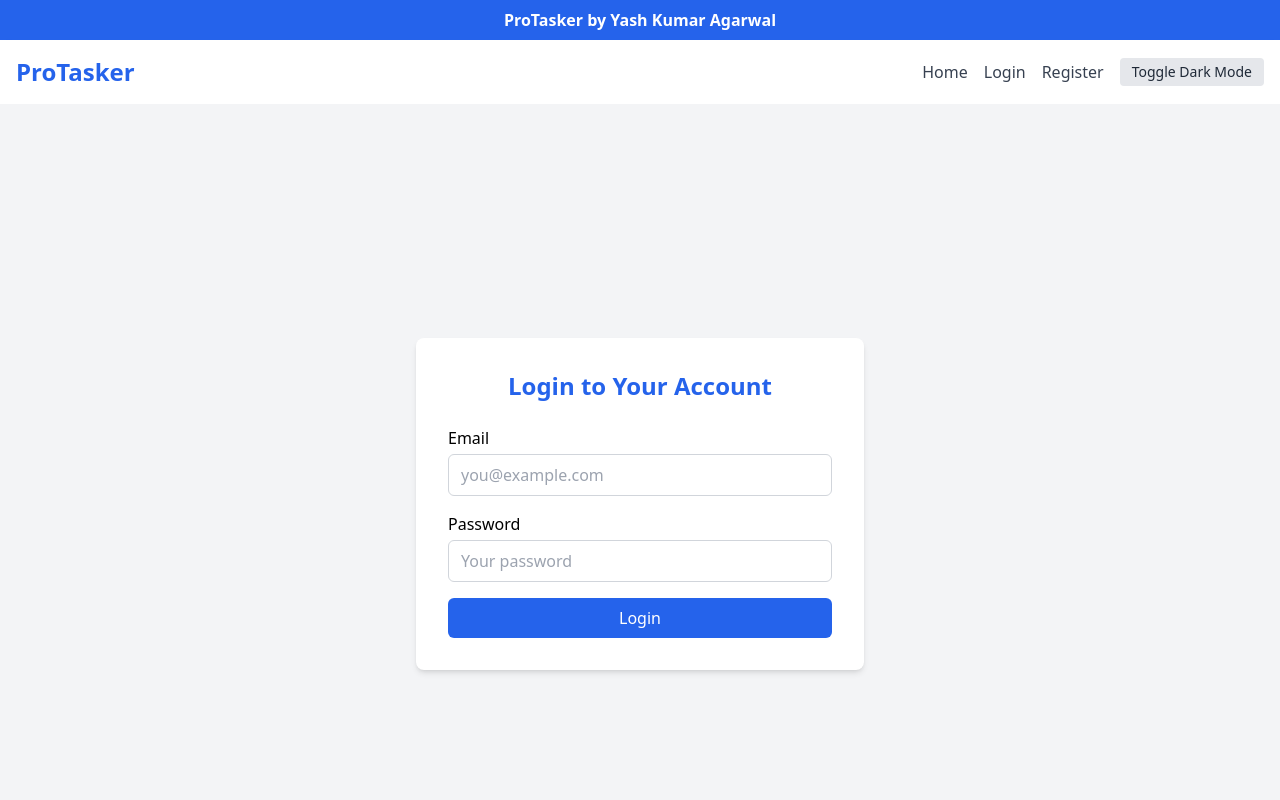
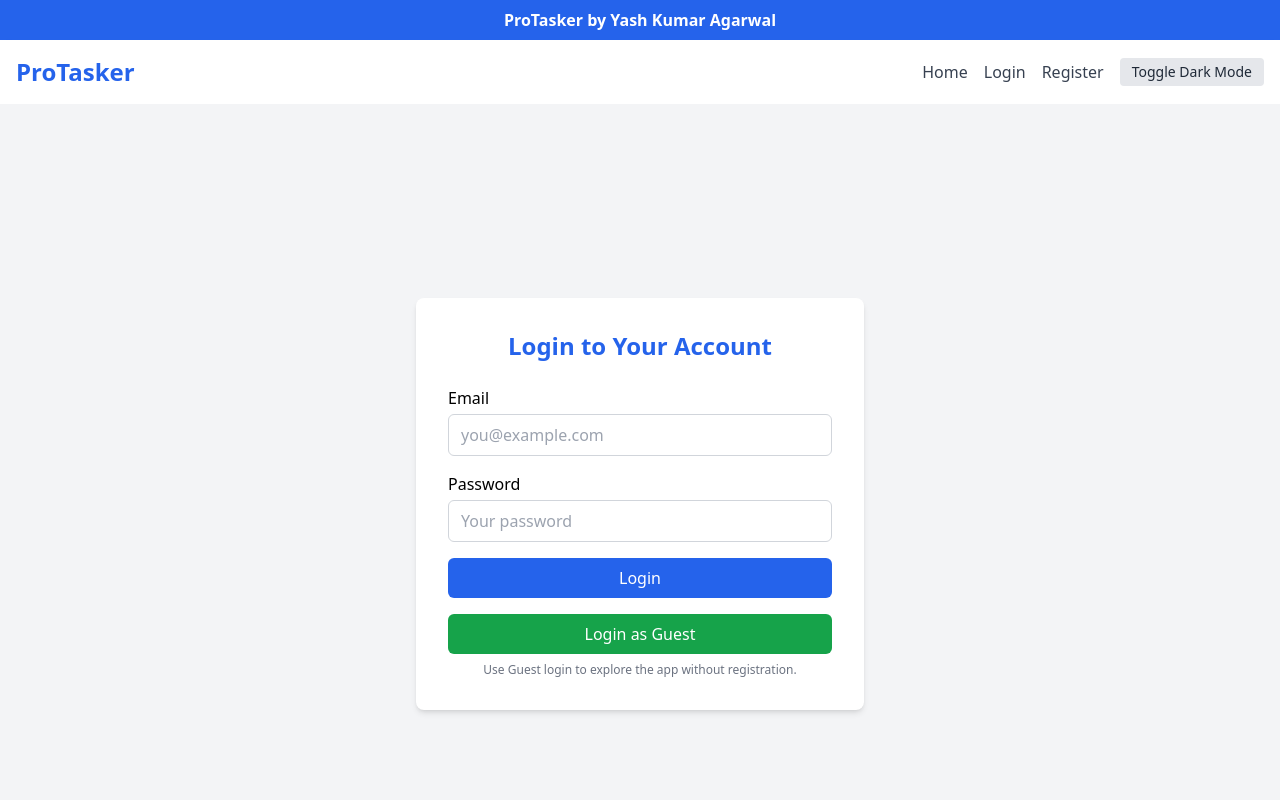
Before and after one commit to YashAgarwal2027/ProTasker, a React (Vite) app in the folder frontend/: page /login in a window 1280 px wide. Shown: the top 800 px of the page. Built offline with nearby package versions, Linux system fonts and the light colour scheme; no server answers.

Commit message:
feat: add guest login button and helper text on login page

```diff
--- a/frontend/src/pages/Login.jsx
+++ b/frontend/src/pages/Login.jsx
@@ -11,10 +11,28 @@ const Login = () => {
 
   const [error, setError] = useState("");
 
+  // to Handle Guest User->
   const handleChange = (e) => {
     setFormData((prev) => ({ ...prev, [e.target.name]: e.target.value }));
   };
+  const handleGuestLogin = async () => {
+    setError("");
+    const guestCredentials = {
+      email: "guest@protasker.com",
+      password: "guest123",
+    };
 
+    try {
+      const response = await axios.post(`${API_BASE_URL}/api/users/login`, guestCredentials);
+      localStorage.setItem("token", response.data.token);
+      navigate("/");
+    } catch (err) {
+      console.error(err);
+      setError("Guest login failed");
+    }
+  };
+
+  // to handle login button for register user->
   const handleSubmit = async (e) => {
     e.preventDefault();
     setError("");
@@ -73,7 +91,17 @@ const Login = () => {
           >
             Login
           </button>
+          <button
+            type="button"
+            onClick={handleGuestLogin}
+            className="w-full bg-green-600 text-white py-2 rounded-md hover:bg-green-700 transition mt-2"
+          >
+            Login as Guest
+          </button>
         </form>
+        <p className="text-xs text-center text-gray-500 dark:text-gray-400 mt-2">
+           Use Guest login to explore the app without registration.
+        </p>
       </div>
     </div>
   );
```
